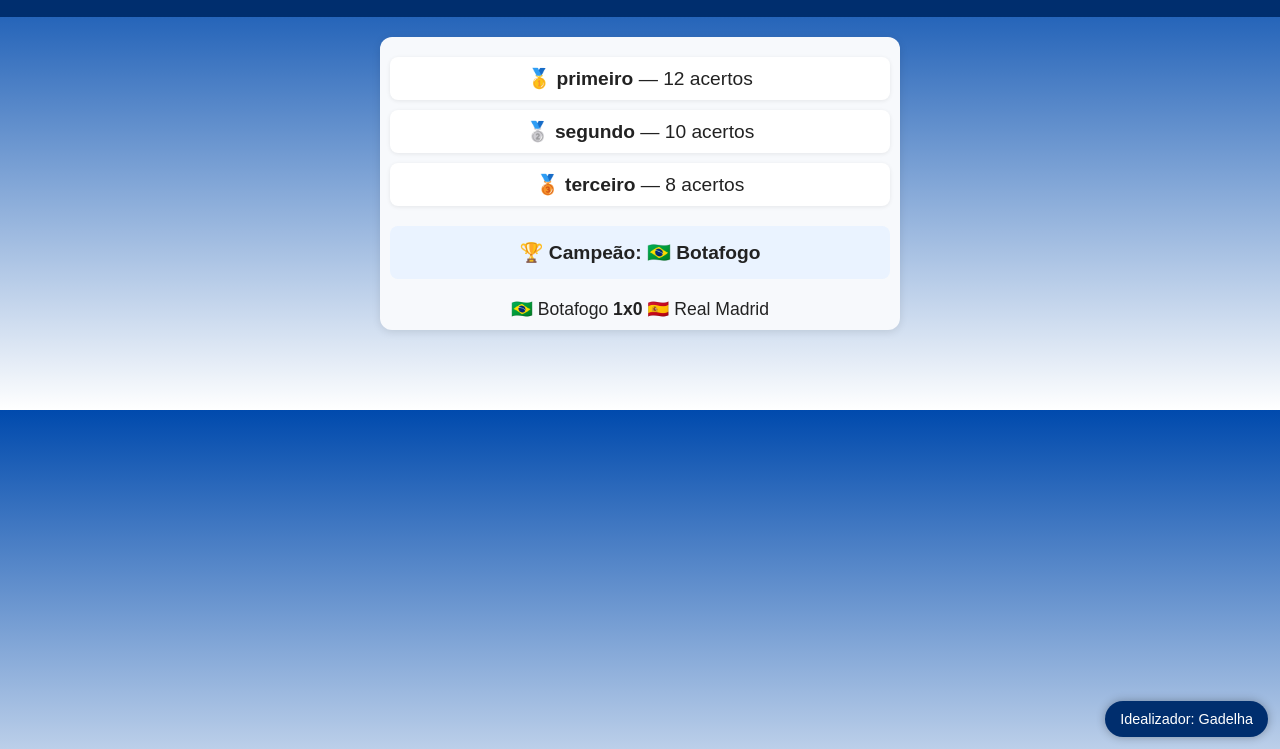
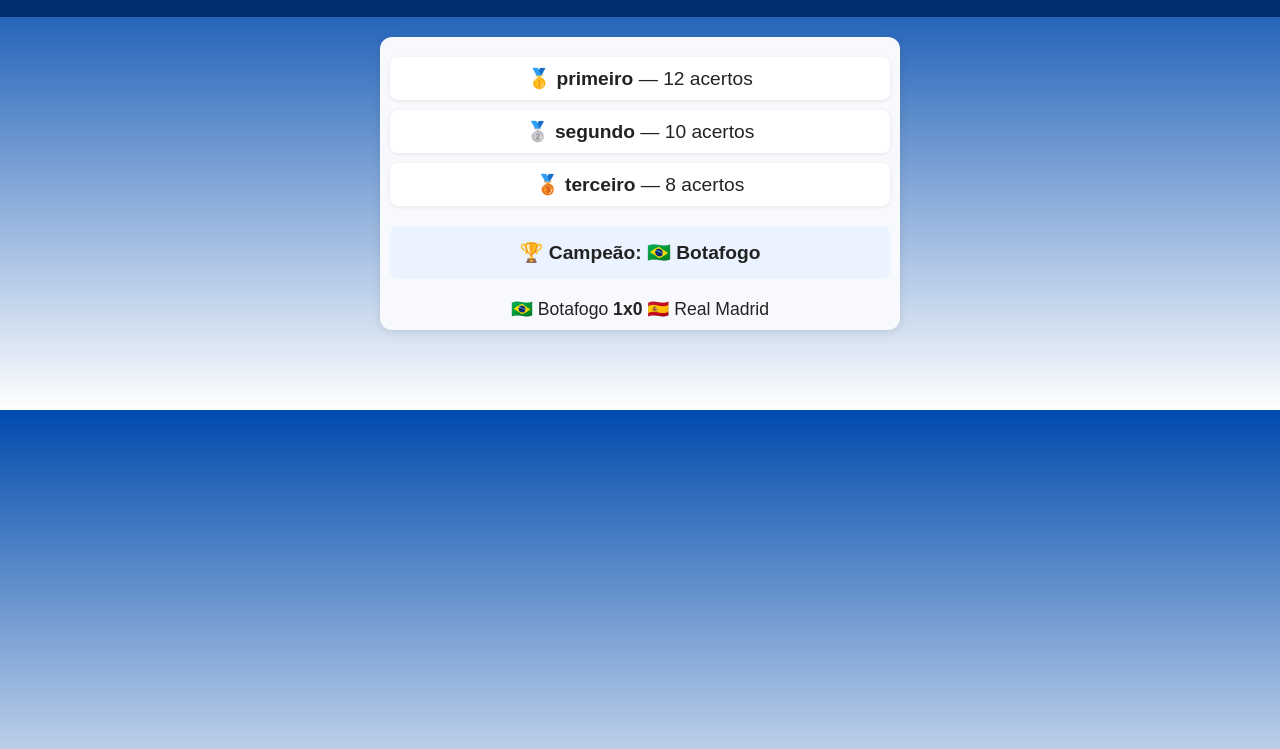
Before and after one commit to GadelhaGGO/Mundial-2025-L5, a plain HTML site: page index.html in a window 1280 px wide. Shown: the part 51-800 px from the top of the page. Drawn offline with Linux system fonts and the light colour scheme.

Commit message:
Update index.html

```diff
--- a/index.html
+++ b/index.html
@@ -60,19 +60,6 @@
       font-size: 1.1em;
     }
 
-    .rodape-flutuante {
-      position: fixed;
-      bottom: 12px;
-      right: 12px;
-      background-color: #002e6e;
-      color: #fff;
-      padding: 10px 15px;
-      border-radius: 20px;
-      font-size: 0.9em;
-      box-shadow: 0 0 10px rgba(0, 0, 0, 0.3);
-      z-index: 999;
-    }
-
     @media (max-width: 500px) {
       h1 {
         font-size: 1.2em;
@@ -104,6 +91,5 @@
     <div class="finalistas">🇧🇷 Botafogo <strong>1x0</strong> 🇪🇸 Real Madrid</div>
   </div>
 
-  <div class="rodape-flutuante">Idealizador: Gadelha</div>
 </body>
 </html>
```
